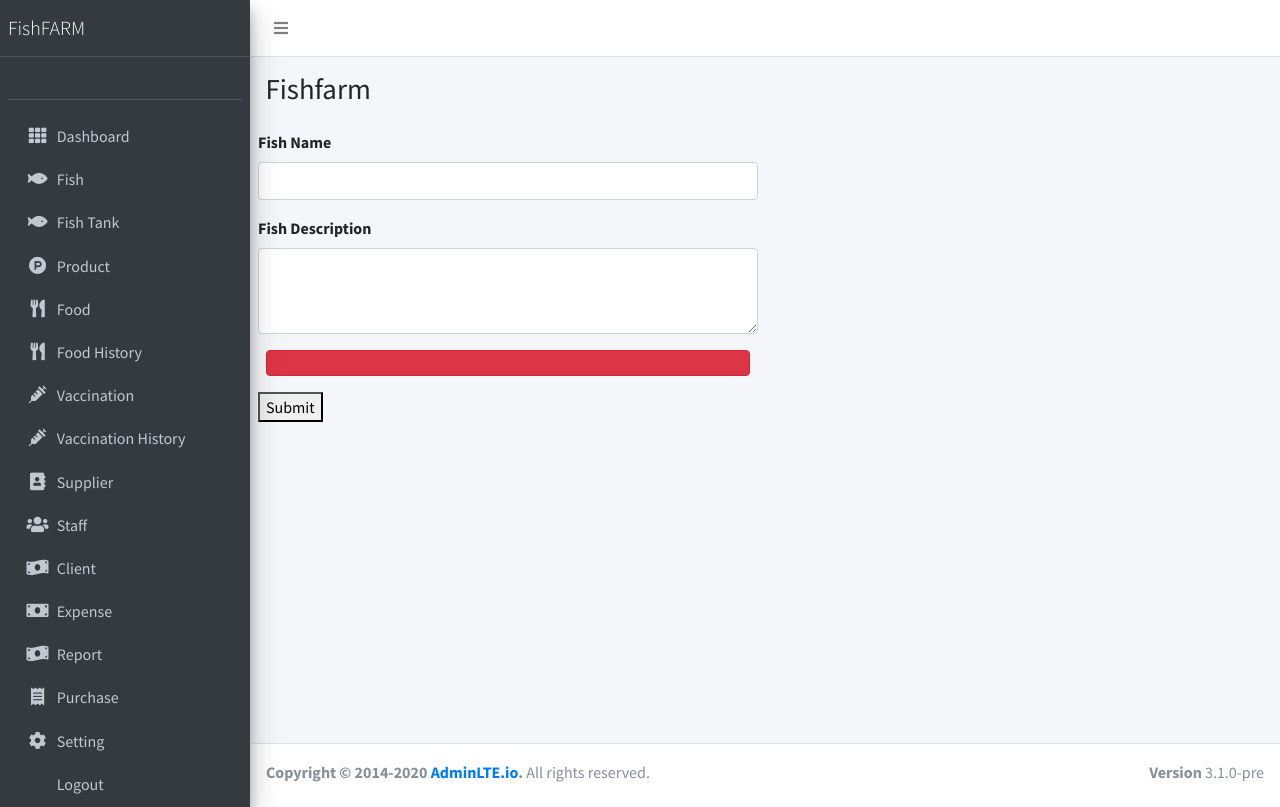
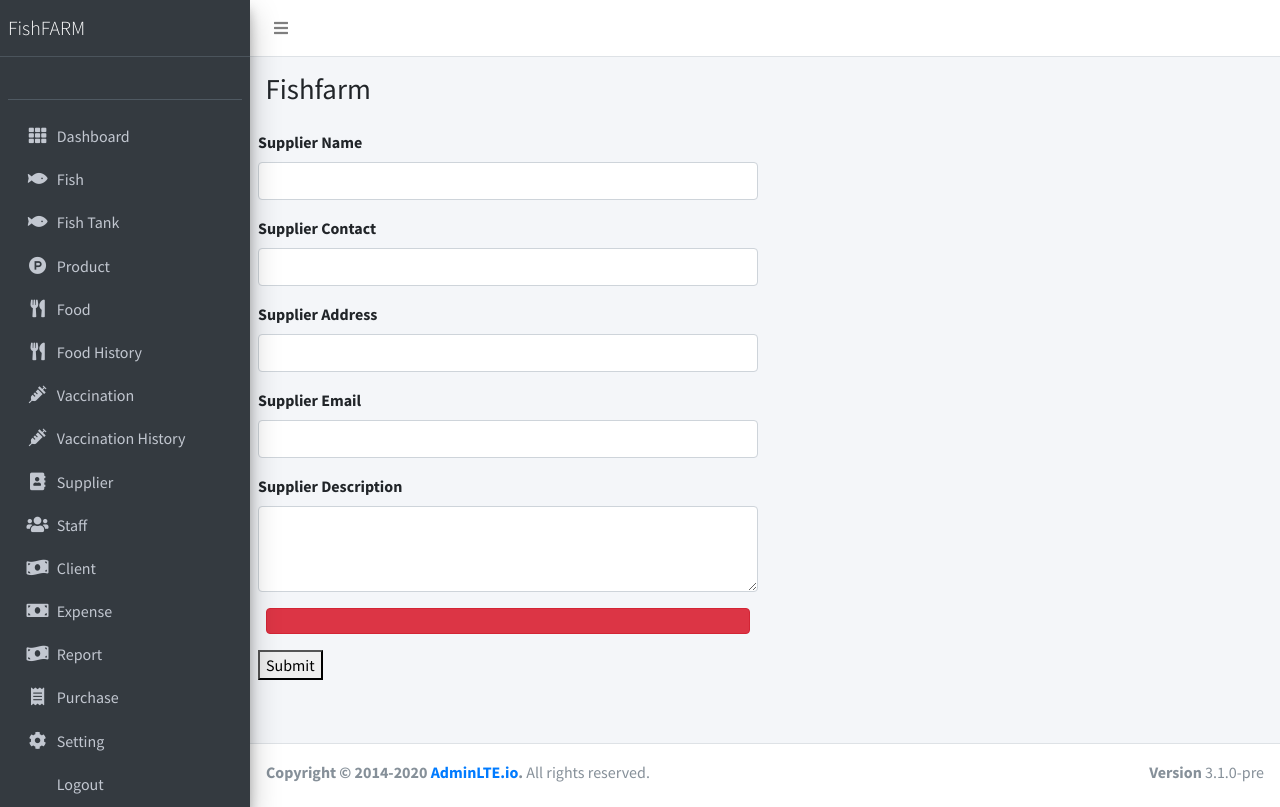
Before and after one commit to kpotia/fishfarm, a CodeIgniter 4 app: the page made by app/Views/supplier/form.php in a window 1280 px wide. Run offline with PHP 8.4 and a stand-in for CodeIgniter, Linux system fonts and the light colour scheme; the template is opened without the code that fills it, so the values that code supplies are empty; some libraries are stand-ins or nearby versions.

Commit message:
build supplier form view

```diff
--- a/app/Views/supplier/form.php
+++ b/app/Views/supplier/form.php
@@ -5,20 +5,35 @@
     <div class="col-md-6">
         <form action="" method="post">
         <div class="form-group">
-                <label for="FishName">Fish Name</label>
-                <input class="form-control" type="text" value="<?= $fish['name'] ?? set_value('fishName')?>"  required name="fishName">
+                <label>Supplier Name</label>
+                <input class="form-control" type="text" value="<?= $supplier['name'] ?? set_value('name')?>"  required name="name">
             </div>
             <div class="form-group">
-                <label for="my-textarea">Fish Description</label>
-                <textarea id="my-textarea" class="form-control" required name="fishDescription" rows="3"><?= $fish['description'] ?? set_value('fishDescription')?></textarea>
+                <label>Supplier Contact</label>
+                <input class="form-control" type="text" value="<?= $supplier['contact'] ?? set_value('contact')?>"  required name="contact">
             </div>
+
+            <div class="form-group">
+                <label>Supplier Address</label>
+                <input class="form-control" type="text" value="<?= $supplier['address'] ?? set_value('address')?>"  required name="address">
+            </div>
+
+            <div class="form-group">
+                <label>Supplier Email</label>
+                <input class="form-control" type="text" value="<?= $supplier['email'] ?? set_value('email')?>"  required name="email">
+            </div>
+
+            <div class="form-group">
+                <label for="my-textarea">Supplier Description</label>
+                <textarea id="my-textarea" class="form-control" required name="Description" rows="3"><?= $supplier['description'] ?? set_value('description')?></textarea>
+            </div>
+
             <?php if(isset($validation)):?>
                 <div class="col-12">
                     <div class="alert alert-danger" role="alert">
                         <?= $validation->listErrors();?>
                     </div>
                 </div>
-
             <?php endif;?>
             <div class="btn-group" role="group" aria-label="Button group">
                 <button name="submit" value="submit" >Submit</button>
```
Lines whose indentation alone changed are shown as unchanged.
